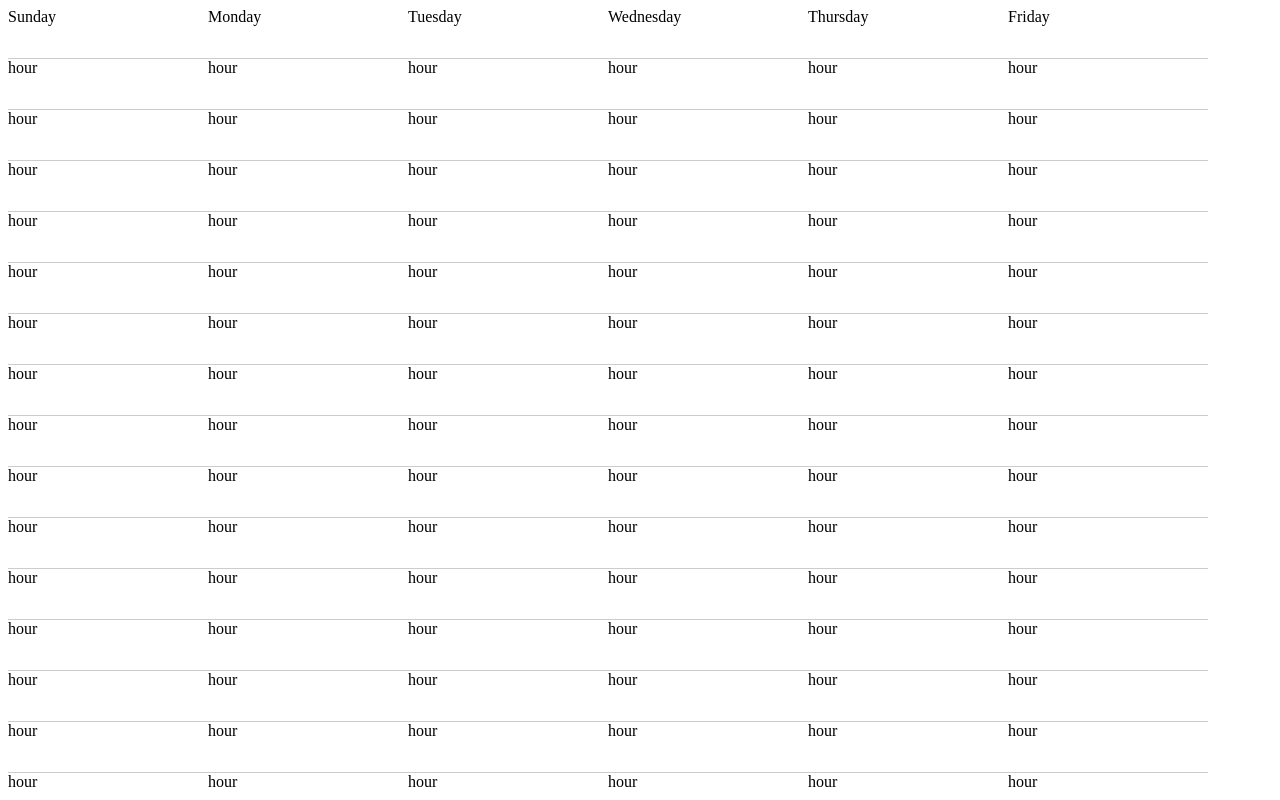
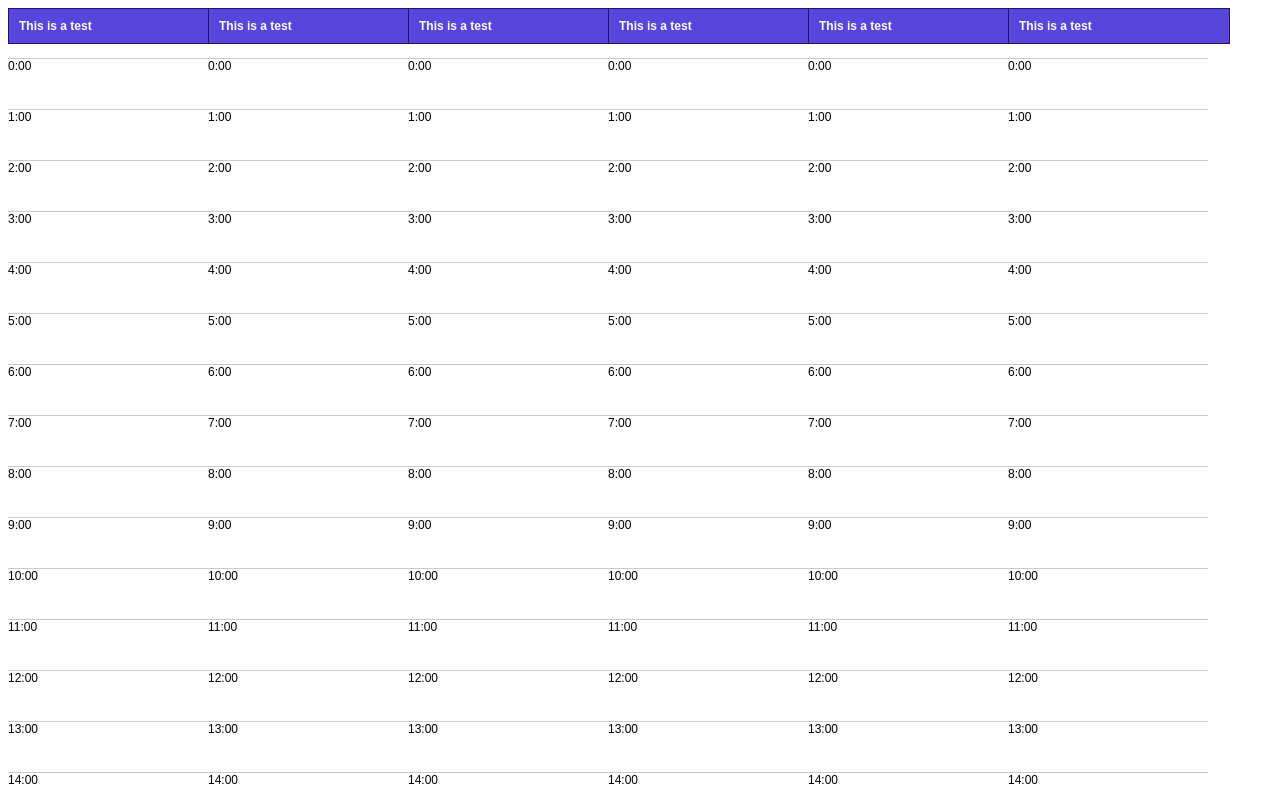
Before and after one commit to rod750/weekday-calendar-component, an Angular app: page / in a window 1280 px wide. Shown: the top 800 px of the page. Built offline with nearby package versions, Linux system fonts and the light colour scheme.

Commit message:
Added styles for calendar events

```diff
--- a/src/app/components/calendar/calendar-day/calendar-day.component.html
+++ b/src/app/components/calendar/calendar-day/calendar-day.component.html
@@ -1,8 +1,9 @@
 <div class="calendar-day">
   <div class="calendar-day-name">{{dayName}}</div>
   <div
-    *ngFor="let i of [].constructor(24)"
+    *ngFor="let i of [].constructor(24); let hour = index"
     class="calendar-hour">
-    hour
+    {{ hour }}:00
   </div>
+  <div class="calendar-event">This is a test</div>
 </div>
--- a/src/app/components/calendar/calendar-day/calendar-day.component.sass
+++ b/src/app/components/calendar/calendar-day/calendar-day.component.sass
@@ -1,7 +1,19 @@
 .calendar-day
   width: 200px
   float: left
+  position: relative
 
   .calendar-hour, &-name
     border-bottom: 1px solid #ccc
     height: 50px
+
+  .calendar-event
+    position: absolute
+    float: left
+    top: 0
+    width: 100%
+    border: 1px solid #2b1166
+    background: #5746DC
+    color: #ffffff
+    font-weight: bold
+    padding: 10px
--- a/src/app/components/calendar/calendar.component.sass
+++ b/src/app/components/calendar/calendar.component.sass
@@ -0,0 +1,3 @@
+.calendar-component
+  font-size: 12px
+  font-family: sans-serif
```
